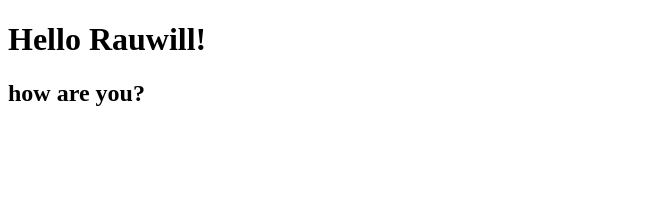
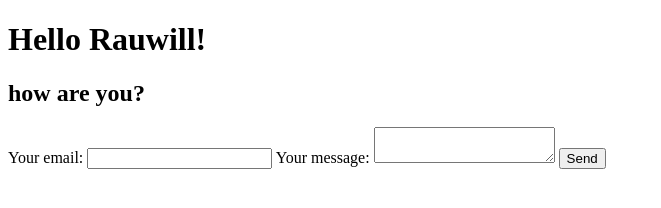
Before and after one commit to Rauwilll/Rauwilll.github.io, a plain HTML site: page index.html in a window 1280 px wide. Shown: the whole page, without its empty margins (0-661 px from the left). Drawn offline with Linux system fonts and the light colour scheme.

Commit message:
add new form

```diff
--- a/index.html
+++ b/index.html
@@ -9,5 +9,21 @@
 <body>
     <h1>Hello Rauwill!</h1>
     <h2>how are you?</h2>
+    <form
+  action="https://formspree.io/f/xgedpzlg"
+  method="POST"
+>
+  <label>
+    Your email:
+    <input type="email" name="email">
+  </label>
+  <label>
+    Your message:
+    <textarea name="message"></textarea>
+  </label>
+  <!-- your other form fields go here -->
+  <button type="submit">Send</button>
+</form>
+
 </body>
 </html>
```
